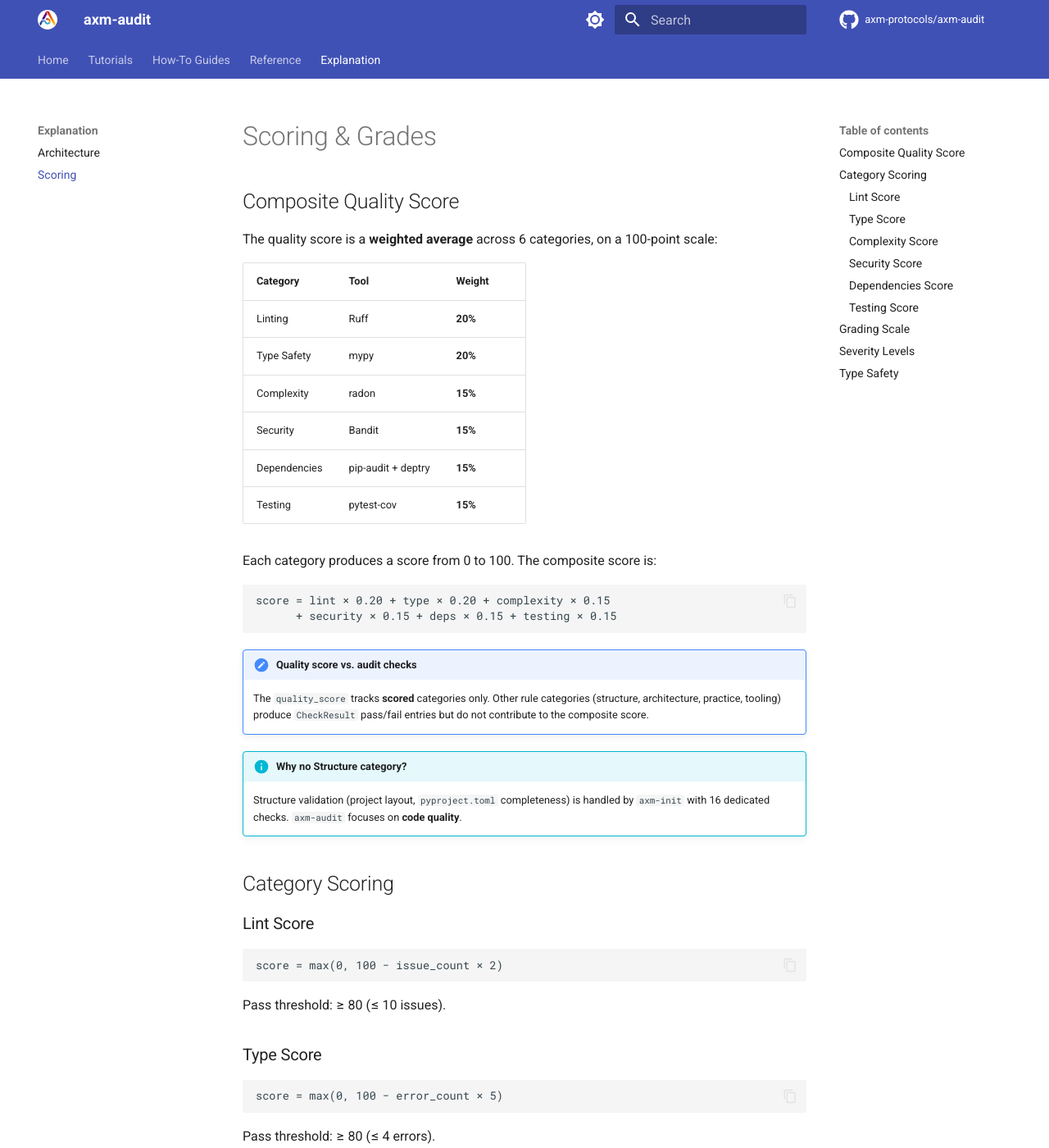
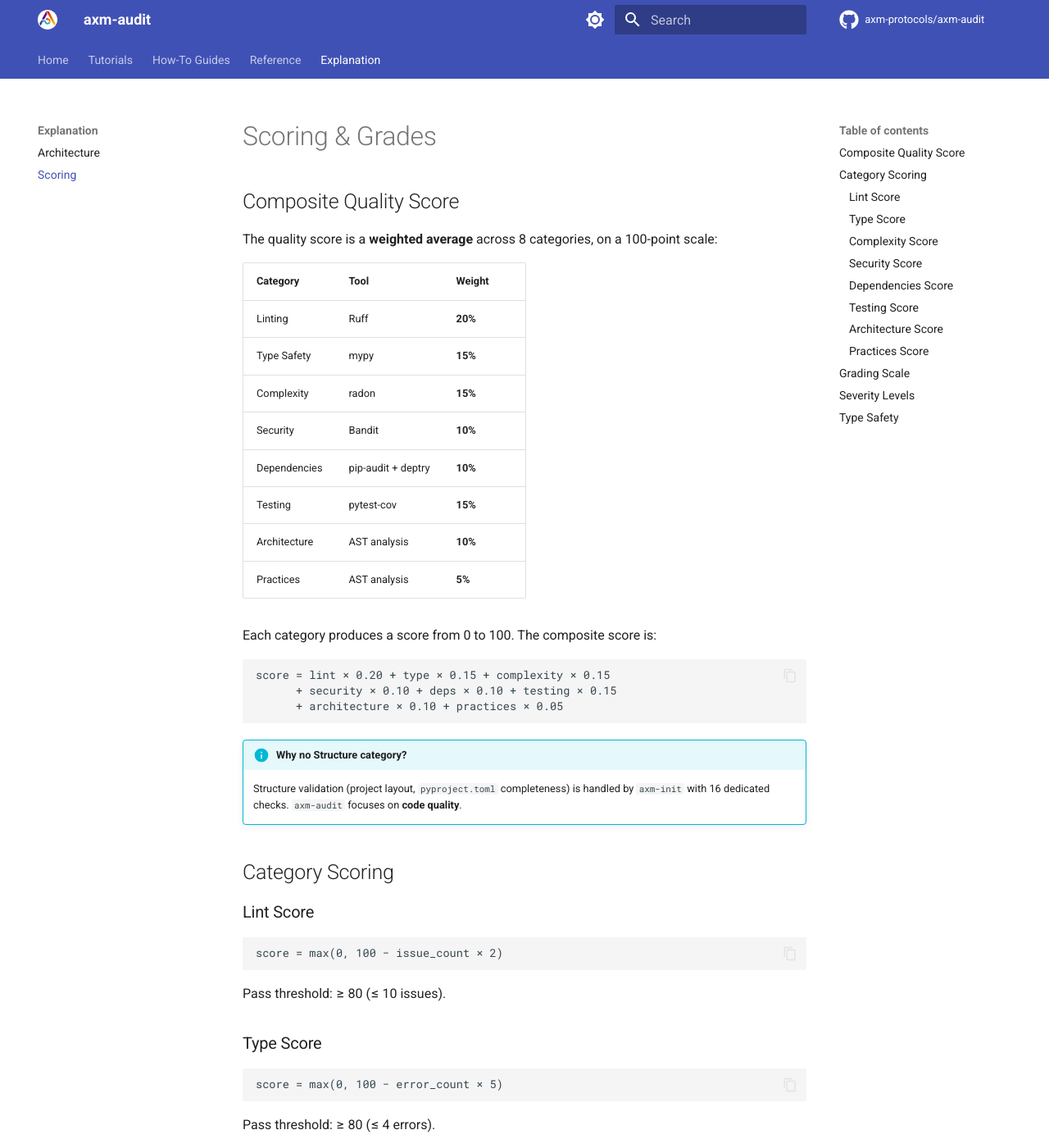
Before and after one commit to axm-protocols/axm-audit, an MkDocs documentation site: the page built from docs/explanation/scoring.md, in a window 1280 px wide and 1400 px high. Shown: the whole window at 82% size. Built offline with MkDocs 1.6.1 and Material for MkDocs 9.7.7, drawn with Linux system fonts in a browser that asks for light colours; comment, search, counter and statistics services are not loaded; some of the changed text lies outside the part shown.

Commit message:
docs: update all docs to 8-category scoring model
Updated README.md, docs/index.md, docs/explanation/scoring.md,
docs/explanation/architecture.md, docs/howto/results.md with:
- 8 categories (was 6): +architecture 10%, +practices 5%
- Rebalanced weights: type 15%, security 10%, deps 10%
- New architecture/practices scoring formulas
- Test count 174 → 186

````diff
--- a/docs/explanation/scoring.md
+++ b/docs/explanation/scoring.md
@@ -2,28 +2,26 @@
 
 ## Composite Quality Score
 
-The quality score is a **weighted average** across 6 categories, on a 100-point scale:
+The quality score is a **weighted average** across 8 categories, on a 100-point scale:
 
 | Category | Tool | Weight |
 |---|---|---|
 | Linting | Ruff | **20%** |
-| Type Safety | mypy | **20%** |
+| Type Safety | mypy | **15%** |
 | Complexity | radon | **15%** |
-| Security | Bandit | **15%** |
-| Dependencies | pip-audit + deptry | **15%** |
+| Security | Bandit | **10%** |
+| Dependencies | pip-audit + deptry | **10%** |
 | Testing | pytest-cov | **15%** |
+| Architecture | AST analysis | **10%** |
+| Practices | AST analysis | **5%** |
 
 Each category produces a score from 0 to 100. The composite score is:
 
 ```
-score = lint × 0.20 + type × 0.20 + complexity × 0.15
-      + security × 0.15 + deps × 0.15 + testing × 0.15
+score = lint × 0.20 + type × 0.15 + complexity × 0.15
+      + security × 0.10 + deps × 0.10 + testing × 0.15
+      + architecture × 0.10 + practices × 0.05
 ```
-
-!!! note "Quality score vs. audit checks"
-    The `quality_score` tracks **scored** categories only. Other rule categories
-    (structure, architecture, practice, tooling) produce `CheckResult` pass/fail
-    entries but do not contribute to the composite score.
 
 !!! info "Why no Structure category?"
     Structure validation (project layout, `pyproject.toml` completeness) is handled
@@ -78,6 +76,22 @@ score = coverage_percentage
 
 Uses `pytest-cov` to measure line coverage. Pass threshold: ≥ 80%.
 
+### Architecture Score
+
+```
+score = max(0, 100 − N(modules > threshold) × 5)
+```
+
+Counts the number of modules whose fan-out exceeds the threshold (default: 10 imports). Each module over the threshold deducts 5 points. Circular imports and god classes also contribute to this category.
+
+### Practices Score
+
+Average of three sub-scores:
+
+- **Docstring coverage**: `int(coverage_pct × 100)`
+- **Bare excepts**: `max(0, 100 − count × 20)`
+- **Hardcoded secrets**: `max(0, 100 − count × 20)`
+
 ## Grading Scale
 
 | Grade | Score | Meaning |
````
Also changed, not shown: README.md (+8 -6 lines), docs/explanation/architecture.md (+6 -4 lines), docs/howto/results.md (+7 -5 lines), docs/index.md (+7 -5 lines).
